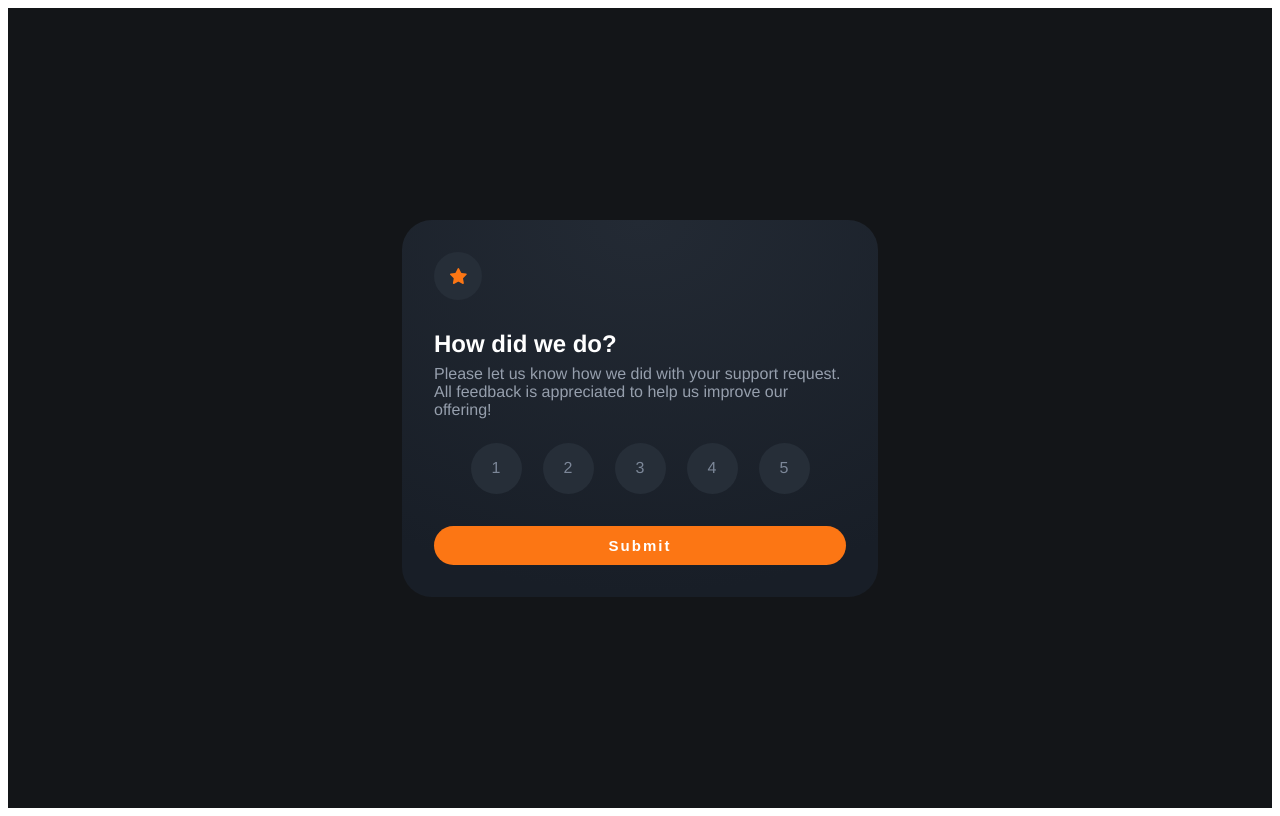
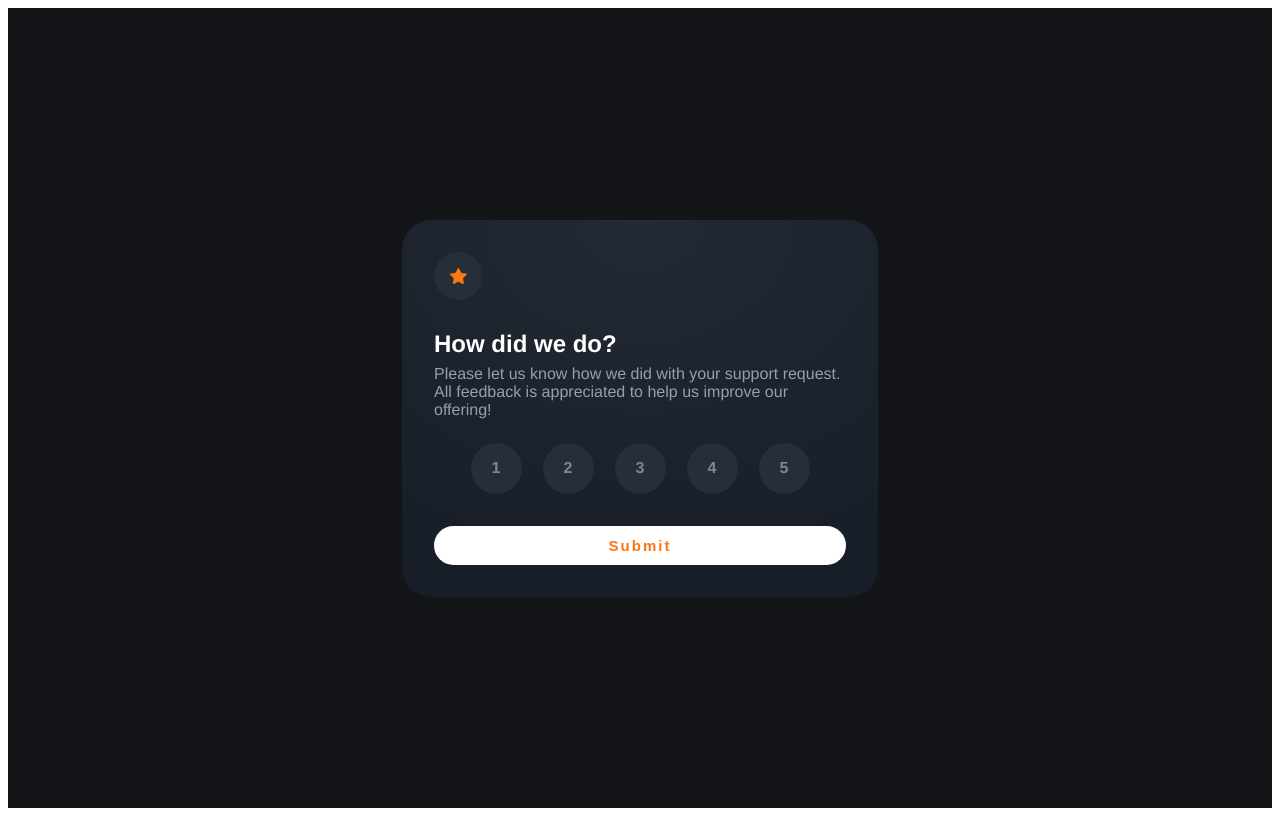
Before and after one commit to MaxAnderberg/rating-component, a Vue app: page / in a window 1280 px wide. In both pictures the pointer is over the button "Submit". Built offline with nearby package versions, Linux system fonts and the light colour scheme.

Commit message:
added hover states

```diff
--- a/src/components/HelloWorld.vue
+++ b/src/components/HelloWorld.vue
@@ -62,6 +62,11 @@ p {
   font-size: 15px;
   letter-spacing: 2px;
   font-weight: 700;
+  cursor: pointer;
+  }
+button:hover {
+   background-color: #FFF;
+   color: #FC7614
 }
 .circle {
   color: #7C8798;
@@ -72,6 +77,14 @@ p {
   display: flex;
   justify-content: center;
   align-items: center;
+  cursor: pointer;
+  font-size: 16px;
+  font-weight: 700;
+  letter-spacing: 0.2px;
+}
+.circle:hover {
+  background-color: #FC7614;
+  color: #FFF;
 }
 .raiting-container{
   display: flex;
```
